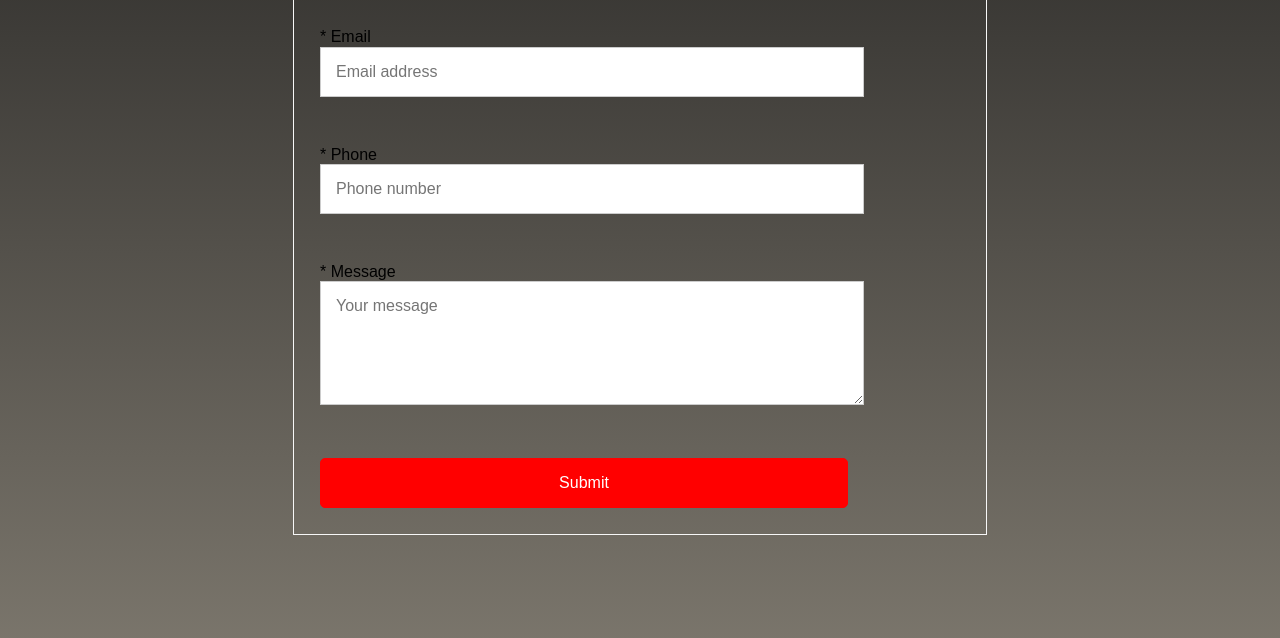
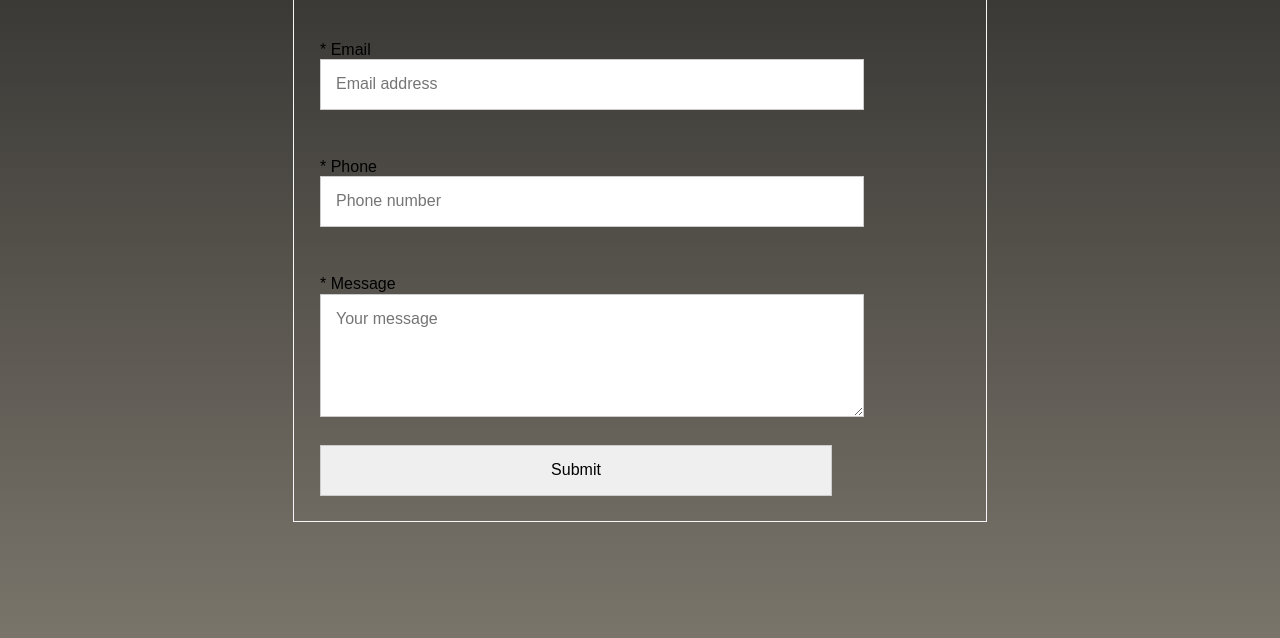
Before and after one commit to hpapucha/WeBuild, a plain HTML site: page contact.html in a window 1280 px wide. Shown: the part 380-1018 px from the top of the page. Drawn offline with Linux system fonts and the light colour scheme.

Commit message:
Contact US Test6

```diff
--- a/contact.html
+++ b/contact.html
@@ -41,8 +41,8 @@
 
       <div class="form-container">
         <h1>Contact Form</h1>
-
-        <form name="contactForm" action="https://formsubmit.co/xristo_pm@yahoo.com" method="post" onsubmit = "return validate();return submitUserForm();">
+        <!-- action="https://formsubmit.co/xristo_pm@yahoo.com" -->
+        <form name="contactForm" action="https://formsubmit.co/xristo_pm@yahoo.com" method="post" onsubmit = "return validate(); return submitUserForm();">
           <label for="name">* Name</label>
           <input type="text" id="name" name="name" placeholder="Your name" >
           <span class="errors"></span><br>
@@ -59,10 +59,11 @@
           <textarea placeholder="Your message" cols="132" rows="5" name="subject" id="subject"></textarea>
           <span class="errors"></span><br>
 
-          <div class="g-recaptcha" data-sitekey="6Lf7MfwiAAAAANEiZHJuK7eC_hV7ivv2U85OGvXQ" data-callback="verifyCaptcha"></div>
-        <div id="g-recaptcha-error"></div>
+            <div class="g-recaptcha" data-sitekey="6Lf7MfwiAAAAANEiZHJuK7eC_hV7ivv2U85OGvXQ" data-callback="verifyCaptcha"></div>
+            <div id="g-recaptcha-error"></div>
 
-          <button type="submit" value="Submit">Submit</button>
+
+          <input type="submit" name="submit" value="Submit"></button>
         </form>
       </div>
 
```
